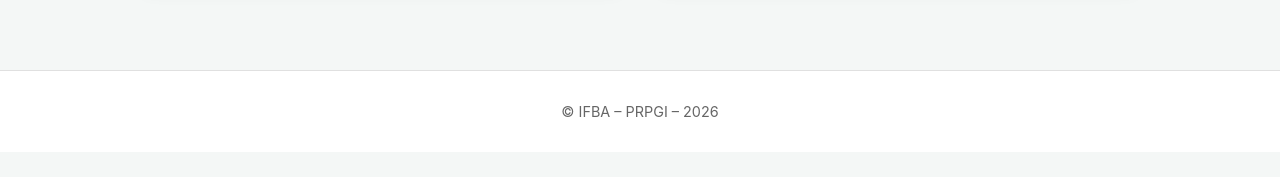
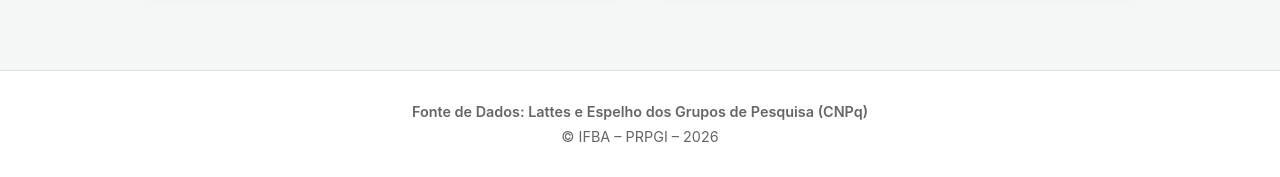
Before and after one commit to prof-davifr/dashboard-prpgi, a website: page index.html in a window 1280 px wide. Shown: the part 1578-1755 px from the top of the page. Before the commit the page ends 1730 px from the top, so only its background shows below. Drawn offline with nearby package versions, Linux system fonts and the light colour scheme; no server answers.

Commit message:
Add Data Source to website footer

```diff
--- a/index.html
+++ b/index.html
@@ -231,7 +231,10 @@
         </div>
     </section>
 
-    <footer>© IFBA – PRPGI – <span id="year"></span></footer>
+    <footer>
+        <div style="margin-bottom: 0.5rem; font-weight: 600;">Fonte de Dados: Lattes e Espelho dos Grupos de Pesquisa (CNPq)</div>
+        <div>© IFBA – PRPGI – <span id="year"></span></div>
+    </footer>
 
     <script src="script.js"></script>
 </body>
```
